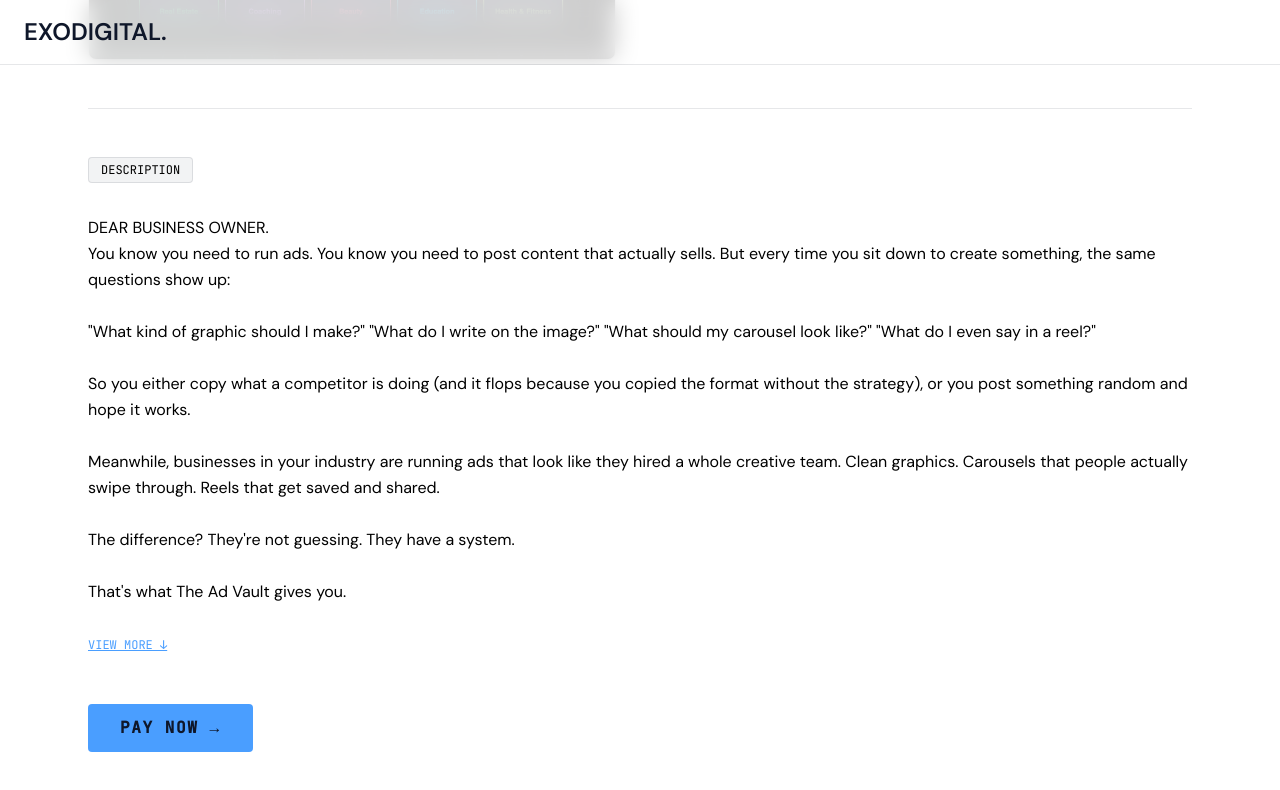
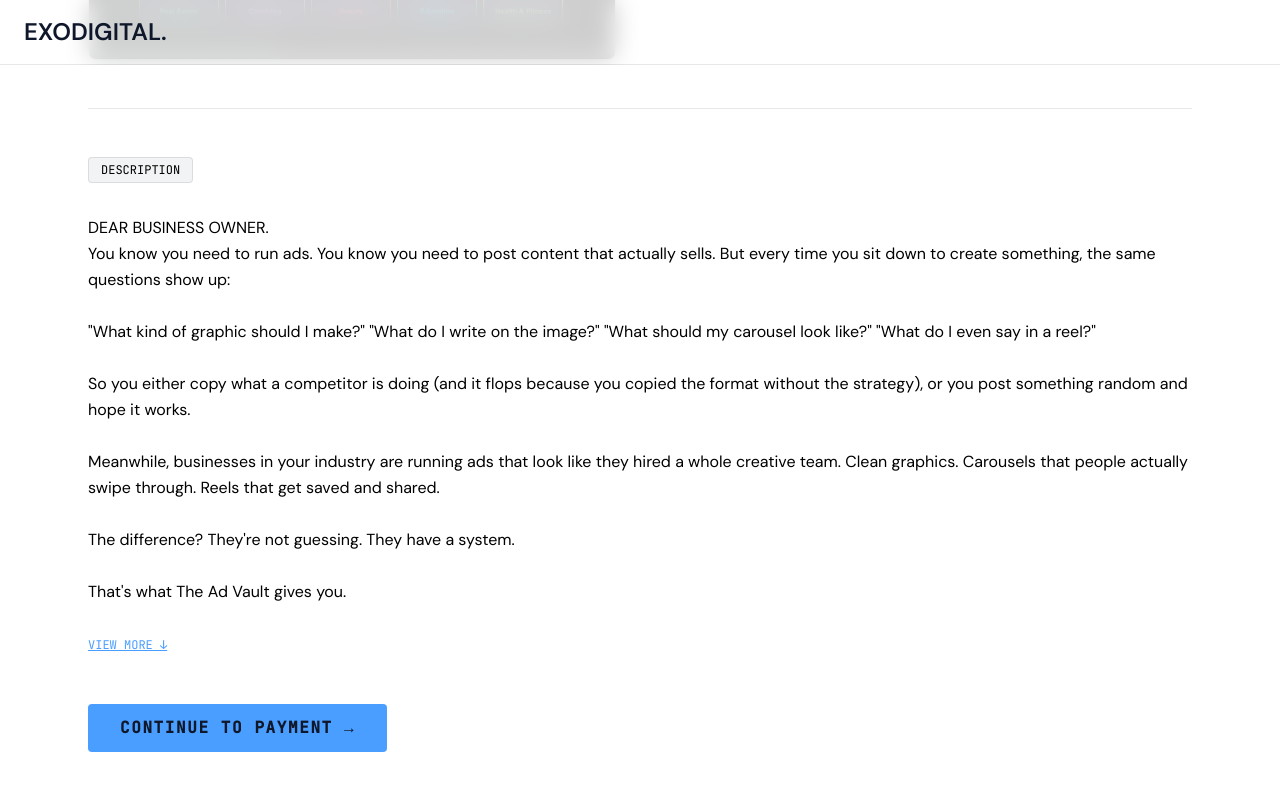
Before and after one commit to Dev-Rhema/exoshop, a React (Vite) app: page / in a window 1280 px wide. Both pictures are taken after a click on the element 229 px from the left and 1057 px from the top of the page. Shown: the part 530-1320 px from the top of the page. Built offline with nearby package versions, Linux system fonts and the light colour scheme; no server answers.

Commit message:
Renamed Pay button to prevent Meta's automatic browser-side Purchase events.

```diff
--- a/src/pages/ProductDetail.jsx
+++ b/src/pages/ProductDetail.jsx
@@ -1069,7 +1069,7 @@ export default function ProductDetail() {
                 }}
                 className="bg-[#4a9eff] text-dark font-mono font-semibold tracking-widest uppercase px-8 py-3 hover:bg-dark hover:text-white transition-colors duration-200 active:scale-95 rounded"
               >
-                Pay now →
+                Continue to payment →
               </button>
             )}
           </div>
```
